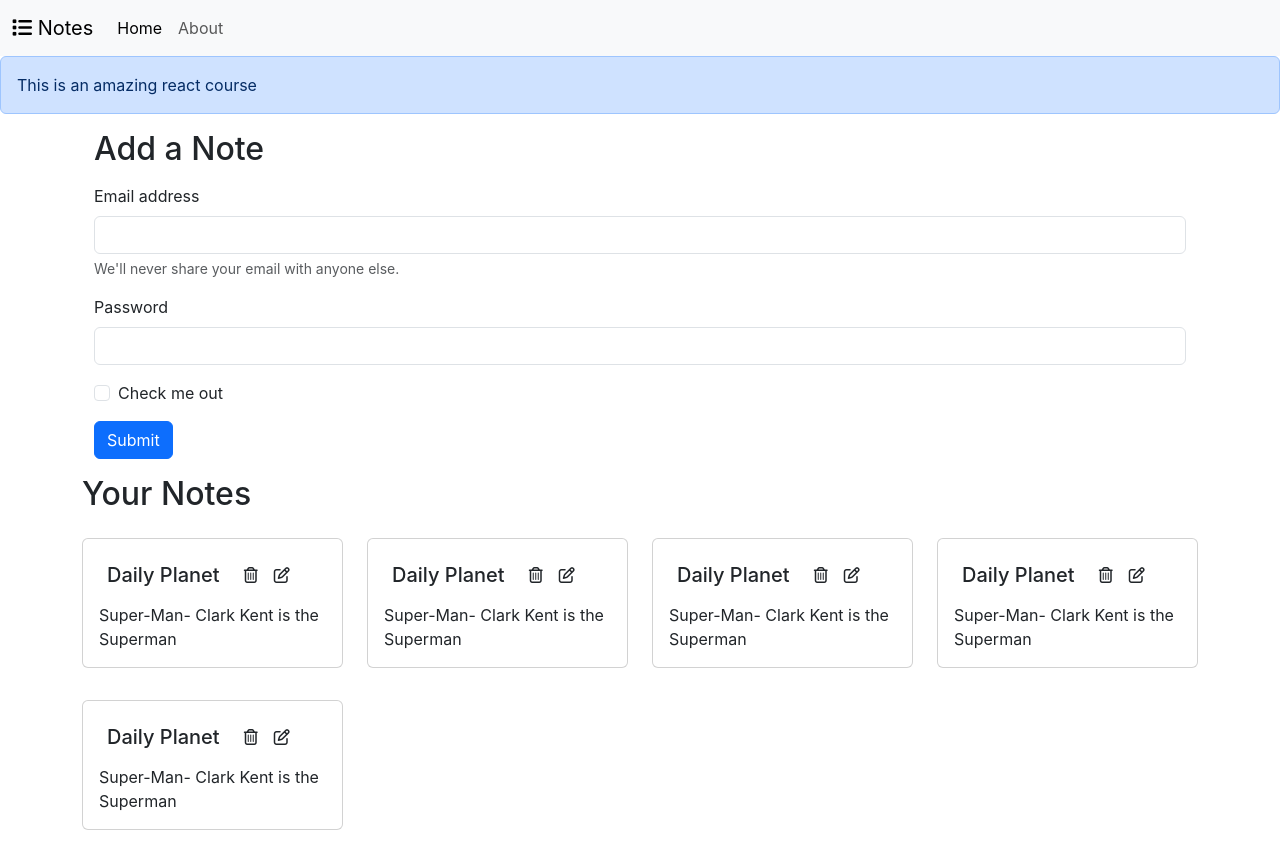
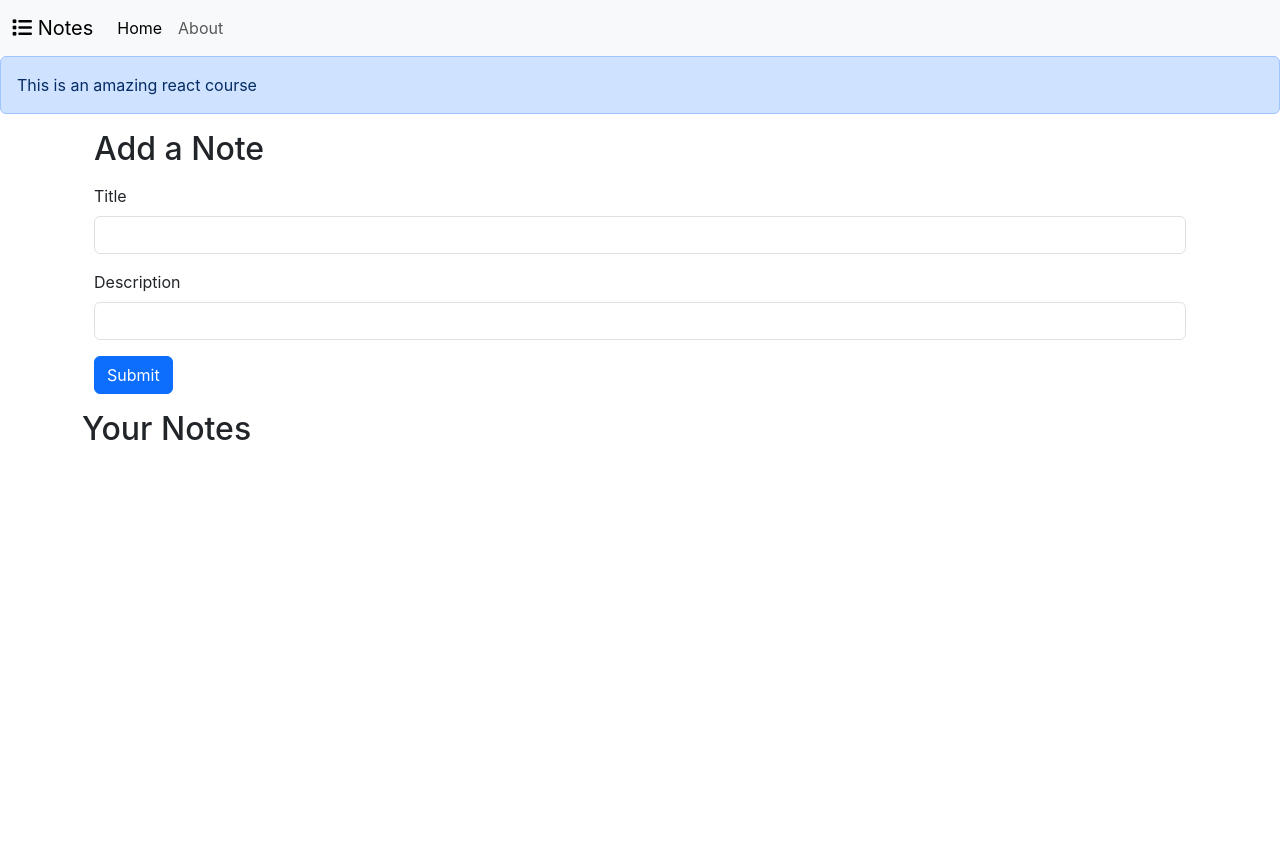
Before and after one commit to Ajinkyabhamre/NotesApp---MERN-stack., a React (Create React App) app: page / in a window 1280 px wide. After the commit the page ends 800 px from the top, so only its background shows below. Built offline with nearby package versions, Linux system fonts and the light colour scheme.

Commit message:
Adding AddNote component to iNotebook

```diff
--- /dev/null
+++ b/src/components/AddNotes.js
@@ -0,0 +1,66 @@
+import React, { useContext, useState } from "react";
+import noteContext from "../context/notes/noteContext";
+
+
+const AddNotes = () => {
+  const context = useContext(noteContext);
+
+  const { addNote } = context;
+
+  const [note, setnote] = useState({ title: "", description: "", tag: "default" })
+
+
+
+  const handleClick = (e) => {
+    e.preventDefault()
+    addNote(note.title, note.description, note.tag)
+  }
+    const onChange = (e) => {
+      setnote({ ...note, [e.target.name]: e.target.value });
+    };
+  return (
+    <div>
+      <div className="container my-3">
+        <h2>Add a Note</h2>
+
+        <form className="my-3">
+          <div className="mb-3">
+            <label htmlFor="title" className="form-label">
+              Title
+            </label>
+            <input
+              type="text"
+              className="form-control"
+              id="title"
+              name="title"
+              aria-describedby="emailHelp"
+              onChange={onChange}
+            />
+          </div>
+          <div className="mb-3">
+            <label htmlFor="description" className="form-label">
+              Description
+            </label>
+            <input
+              type="text"
+              className="form-control"
+              id="description"
+              name="description"
+              onChange={onChange}
+            />
+          </div>
+
+          <button
+            type="submit"
+            className="btn btn-primary"
+            onClick={handleClick}
+          >
+            Submit
+          </button>
+        </form>
+      </div>
+    </div>
+  );
+}
+
+export default AddNotes
--- a/src/components/Alert.js
+++ b/src/components/Alert.js
@@ -4,7 +4,7 @@
 (props) {
   return (
     <div>
-      <div class="alert alert-primary" role="alert">
+      <div className="alert alert-primary" role="alert">
               { props.message}
       </div>
     </div>
--- a/src/components/Home.js
+++ b/src/components/Home.js
@@ -1,53 +1,10 @@
-import React, { useContext } from "react";
+import React from "react";
 import { Notes } from "./Notes";
 
 export const Home = () => {
 
   return (
     <div>
-      <div className="container my-3">
-        <h2>Add a Note</h2>
-
-        <form className="my-3">
-          <div className="mb-3">
-            <label htmlFor="exampleInputEmail1" className="form-label">
-              Email address
-            </label>
-            <input
-              type="email"
-              className="form-control"
-              id="exampleInputEmail1"
-              aria-describedby="emailHelp"
-            />
-            <div id="emailHelp" className="form-text">
-              We'll never share your email with anyone else.
-            </div>
-          </div>
-          <div className="mb-3">
-            <label htmlFor="exampleInputPassword1" className="form-label">
-              Password
-            </label>
-            <input
-              type="password"
-              className="form-control"
-              id="exampleInputPassword1"
-            />
-          </div>
-          <div className="mb-3 form-check">
-            <input
-              type="checkbox"
-              className="form-check-input"
-              id="exampleCheck1"
-            />
-            <label className="form-check-label" htmlFor="exampleCheck1">
-              Check me out
-            </label>
-          </div>
-          <button type="submit" className="btn btn-primary">
-            Submit
-          </button>
-        </form>
-      </div>
 
     <Notes/>
     </div>
--- a/src/components/Notes.js
+++ b/src/components/Notes.js
@@ -1,16 +1,21 @@
 import React, { useContext } from "react";
 import noteContext from "../context/notes/noteContext";
 import NoteItem from "./NoteItem";
+import AddNotes from "./AddNotes";
+
 
 export const Notes = () => {
       const context = useContext(noteContext);
       const { notes, setNotes } = context;
   return (
-    <div className="row my-3">
-      <h2>Your Notes</h2>
-      {notes.map((note) => {
-          return <NoteItem key={ note._id} note={note } />
-      })}
-    </div>
+    <>
+      <AddNotes />
+      <div className="row my-3">
+        <h2>Your Notes</h2>
+        {notes.map((note) => {
+          return <NoteItem key={note._id} note={note} />;
+        })}
+      </div>
+    </>
   );
 };
--- a/src/context/notes/NoteState.js
+++ b/src/context/notes/NoteState.js
@@ -4,61 +4,40 @@
 //In this file we are creating states which we wanted down the tree in any component without pasing props again and again
 
 const NoteState = (props) => {
-  const notesData = [
-    {
-      _id: "6419921fbbsc1275f68bfb751",
-      user: "64198cd38936a0c26f456e05",
-      title: "Daily Planet",
-      description: "Super-Man- Clark Kent is the Superman",
-      tag: "breaking-news",
-      date: "2023-03-21T11:16:47.199Z",
-      __v: 0,
-    },
-    {
-      _id: "641adb7s190cd98cb29d85d48",
-      user: "64198cd38936a0c26f456e05",
-      title: "Daily Planet",
-      description: "Super-Man- Clark Kent is the Superman",
-      tag: "breaking-news",
-      date: "2023-03-22T10:41:53.522Z",
-      __v: 0,
-    },
-    {
-      _id: "641adb7190csd98cbs29d85d4a",
-      user: "64198cd38936a0c26f456e05",
-      title: "Daily Planet",
-      description: "Super-Man- Clark Kent is the Superman",
-      tag: "breaking-news",
-      date: "2023-03-22T10:41:53.681Z",
-      __v: 0,
-    },
-    {
-      _id: "641asdb7190cd98cb29d85d4c",
-      user: "64198cd38936a0c26f456e05",
-      title: "Daily Planet",
-      description: "Super-Man- Clark Kent is the Superman",
-      tag: "breaking-news",
-      date: "2023-03-22T10:41:53.847Z",
-      __v: 0,
-    },
-    {
-      _id: "641adb719s0cd98cb29d85d4e",
-      user: "64198cd38936a0c26f456e05",
-      title: "Daily Planet",
-      description: "Super-Man- Clark Kent is the Superman",
-      tag: "breaking-news",
+
+
+  const [notes, setNotes] = useState([])
+
+  //Add a note
+  const addNote = (title, description, tag) => {
+    //TODO: API CALL
+    console.log("Adding a new note")
+    const note = {
+      _id: "123213",
+      user: "345656",
+      title: title,
+      description: description,
+      tag: tag,
       date: "2023-03-22T10:41:53.997Z",
       __v: 0,
-    },
-  ];
+    };
+    //concat return an array whereas push updates an array
+    setNotes(notes.concat(note))
 
-  const [notes, setNotes] = useState(notesData)
+}
+  //Delete a note
+    const deleteNote = () => {};
+
+  //Edit a note
+    const editNote = () => {};
+
+
   return (
     //props.children are wrapped inside & value is passed as above state
     //{<-Javascript {<- object ->} ->}
 
     //instead of writing like this ->  {{state: state, update: update}}
-    <NoteContext.Provider value={{notes, setNotes}}>
+    <NoteContext.Provider value={{ notes, addNote, deleteNote, editNote }}>
       {props.children}
     </NoteContext.Provider>
   );
```
